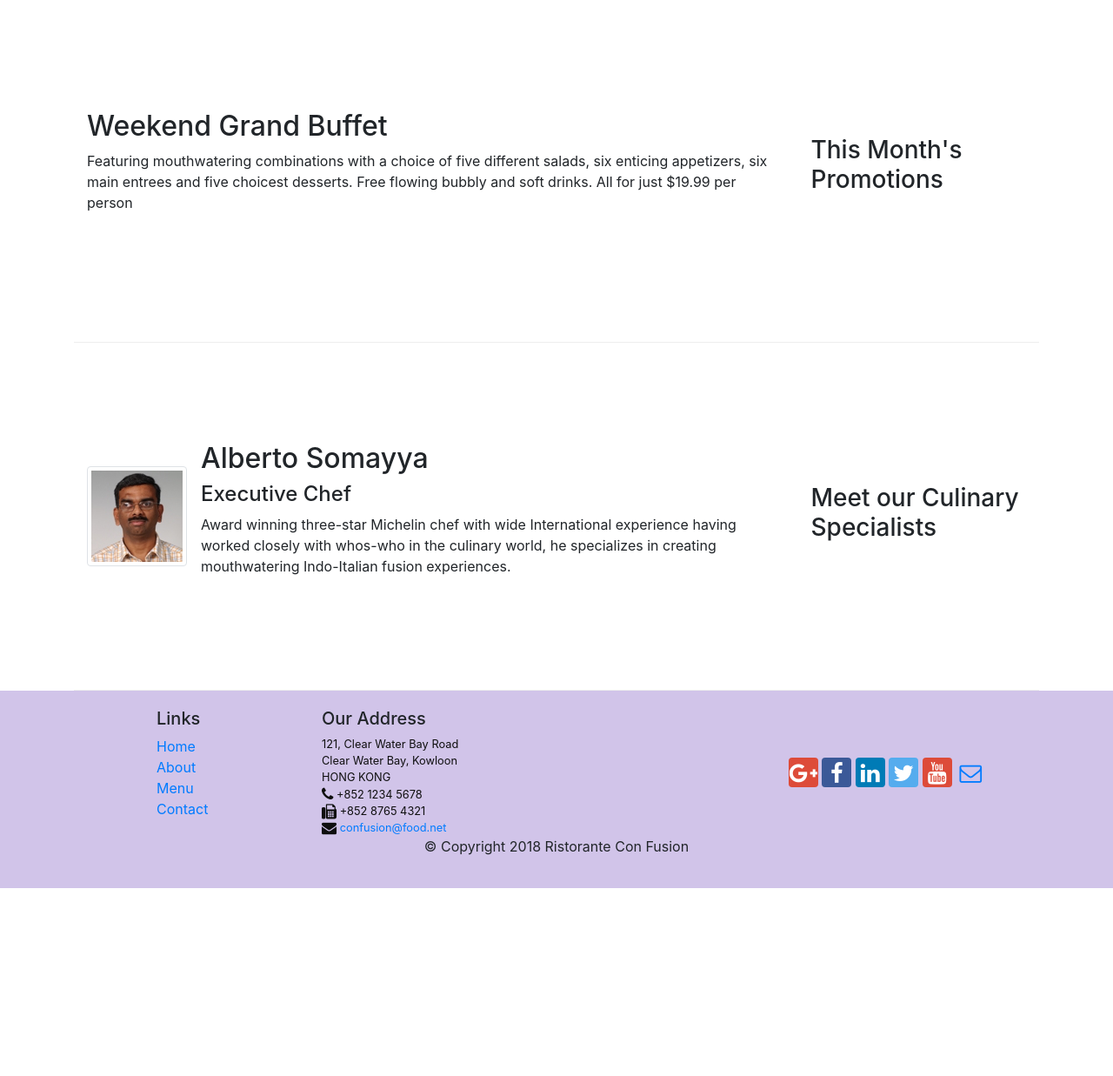
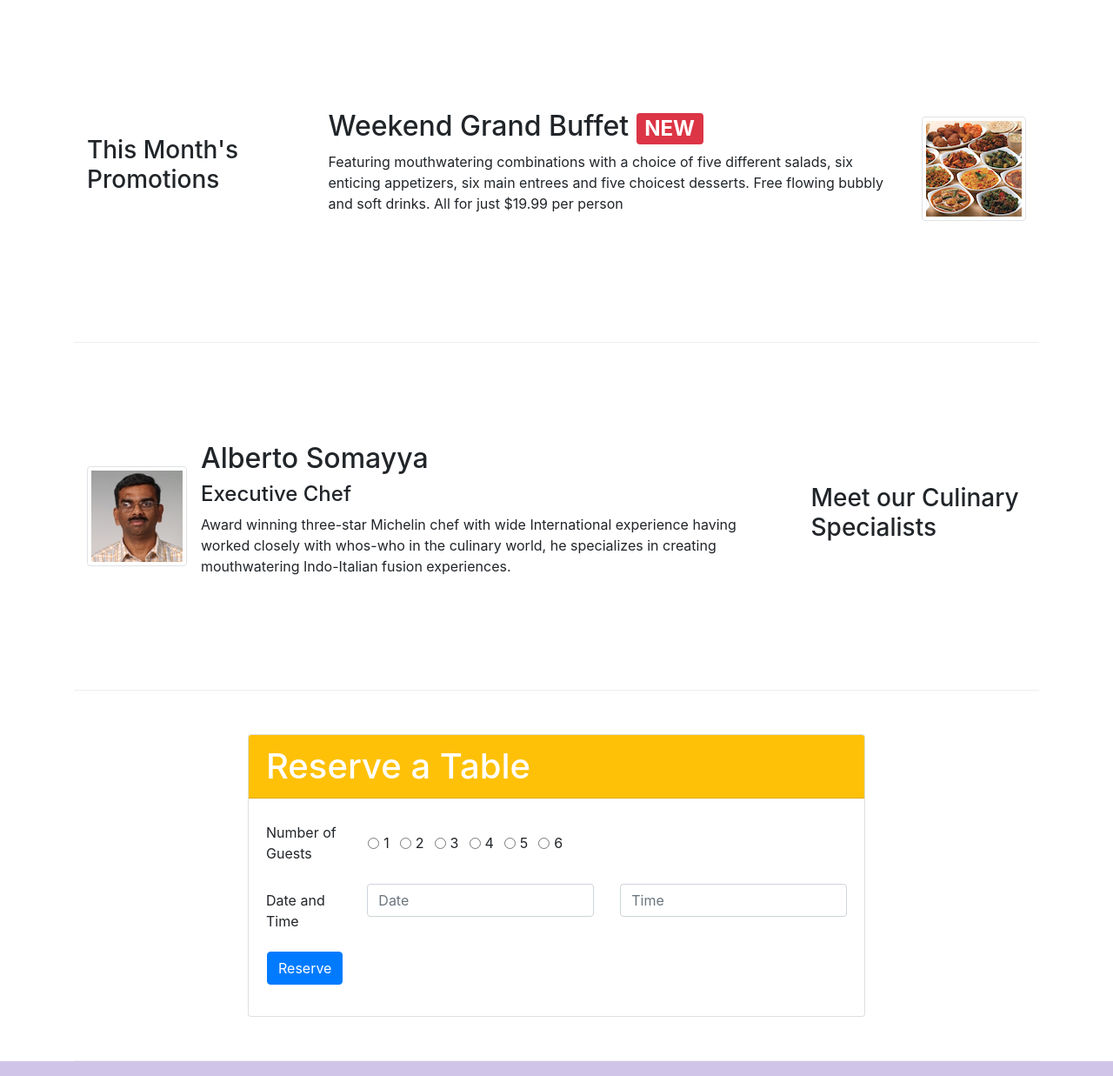
Before and after one commit to susxn/Confusion, a website: page index.html in a window 1280 px wide. Shown: the part 740-1977 px from the top of the page at 87% size. Before the commit the page ends 1761 px from the top, so only its background shows below. Drawn offline with nearby package versions, Linux system fonts and the light colour scheme.

Commit message:
assignment 2

```diff
--- a/index.html
+++ b/index.html
@@ -26,10 +26,14 @@
             <a class="navbar-brand mr-auto" href="./index.html"><img src="img/logo.png" height="30" width="41"></a>
             <div class="collapse navbar-collapse" id="Navbar">
                 <ul class="navbar-nav mr-auto">
-                    <li class="nav-item active"><a class="nav-link" href="./index.html"><span class="fa fa-home fa-lg"></span> Home</a></li>
-                    <li class="nav-item"><a class="nav-link" href="./aboutus.html"><span class="fa fa-info fa-lg"></span> About</a></li>
-                    <li class="nav-item"><a class="nav-link" href="#"><span class="fa fa-list fa-lg"></span> Menu</a></li>
-                    <li class="nav-item"><a class="nav-link" href="./contactus.html"><span class="fa fa-address-card fa-lg"></span> Contact</a></li>
+                    <li class="nav-item active"><a class="nav-link" href="./index.html"><span
+                                class="fa fa-home fa-lg"></span> Home</a></li>
+                    <li class="nav-item"><a class="nav-link" href="./aboutus.html"><span
+                                class="fa fa-info fa-lg"></span> About</a></li>
+                    <li class="nav-item"><a class="nav-link" href="#"><span class="fa fa-list fa-lg"></span> Menu</a>
+                    </li>
+                    <li class="nav-item"><a class="nav-link" href="./contactus.html"><span
+                                class="fa fa-address-card fa-lg"></span> Contact</a></li>
                 </ul>
             </div>
         </div>
@@ -47,6 +51,11 @@
                 <div class="col-12 col-sm align-self-center">
                     <img src="img/logo.png" class="img-fluid">
                 </div>
+
+                <div class="col-12 col-sm-3 align-self-center">
+                    <a href="#scroll-target" class=" btn bg-warning btn-block text-dark">Reserve Table</a>
+                </div>
+
             </div>
         </div>
     </header>
@@ -58,10 +67,10 @@
             </div>
             <div class="col col-sm order-sm-firts col-md">
                 <div class="media">
-                    <img class="d-flex mr-3 img-thumbnail align-self-center"
-                            src="img/uthappizza.png" alt="Uthappizza">
+                    <img class="d-flex mr-3 img-thumbnail align-self-center" src="img/uthappizza.png" alt="Uthappizza">
                     <div class="media-body">
-                        <h2 class="mt-0">Uthappizza <span class="badge badge-danger">HOT</span><span class="badge badge-pill badge-secondary">$4.99</span></h2>
+                        <h2 class="mt-0">Uthappizza <span class="badge badge-danger">HOT</span><span
+                                class="badge badge-pill badge-secondary">$4.99</span></h2>
                         <p class="d-none d-sm-block">A unique combination of Indian Uthappam (pancake) and
                             Italian pizza, topped with Cerignola olives, ripe vine
                             cherry tomatoes, Vidalia onion, Guntur chillies and
@@ -73,14 +82,24 @@
 
 
         <div class="row row-content align-items-center">
-            <div class="col-12 col-sm-4 order-sm-last col-md-3">
+            <div class="col-12 col-sm-4 order-sm-first col-md-3">
                 <h3>This Month's Promotions</h3>
             </div>
             <div class="col col-sm order-sm-firts col-md">
-                <h2>Weekend Grand Buffet</h2>
-                <p>Featuring mouthwatering combinations with a choice of five different salads, six enticing appetizers,
-                    six main entrees and five choicest desserts. Free flowing bubbly and soft drinks. All for just
-                    $19.99 per person </p>
+
+                <div class="media">
+                    <div class="media-body">
+                        <h2 class="mt-0">Weekend Grand Buffet <span class="badge badge-danger">NEW</span></h2>
+
+                        <p class="d-none d-sm-block"> Featuring mouthwatering combinations with a choice of five
+                            different salads, six enticing appetizers,
+                            six main entrees and five choicest desserts. Free flowing bubbly and soft drinks. All for
+                            just
+                            $19.99 per person
+                        </p>
+                    </div>
+                    <img class="d-flex ml-3 img-thumbnail align-self-center" src="img/buffet.png" alt="Buffet">
+                </div>
             </div>
         </div>
 
@@ -90,8 +109,8 @@
             </div>
             <div class="col col-sm order-sm-firts col-md">
                 <div class="media">
-                    <img class="d-flex mr-3 img-thumbnail align-self-center"
-                            src="img/alberto.png" alt="Alberto Somayya">
+                    <img class="d-flex mr-3 img-thumbnail align-self-center" src="img/alberto.png"
+                        alt="Alberto Somayya">
                     <div class="media-body">
                         <h2 class="mt-0">Alberto Somayya</h2>
                         <h4>Executive Chef</h4>
@@ -99,13 +118,89 @@
                             International experience having worked closely with
                             whos-who in the culinary world, he specializes in
                             creating mouthwatering Indo-Italian fusion experiences.
-                            </p>
+                        </p>
                     </div>
                 </div>
 
             </div>
         </div>
+
+        <div class="row row-content justify-content-md-center" id="scroll-target">
+            <div class="col-12 col-sm-8 col-md-8 col-lg-8 col-xl-8">
+                <div class="card">
+                    <h1 class="card-header bg-warning text-white"> Reserve a Table</h1>
+                    <div class="card-body">
+                        <form>
+                            <div class="form-group row">
+                                <label for="inputEmail3" class="col-sm-2 col-form-label"> Number of Guests</label>
+
+                                <div class="form-check form-check-inline">
+                                    <input class="ml-3 form-check-input" type="radio" name="inlineRadioOptions"
+                                        id="inlineRadio1" value="option1">
+                                    <label class="form-check-label" for="inlineRadio1">1</label>
+                                </div>
+
+                                <div class="form-check form-check-inline">
+                                    <input class="form-check-input" type="radio" name="inlineRadioOptions"
+                                        id="inlineRadio2" value="option2">
+                                    <label class="form-check-label" for="inlineRadio2">2</label>
+                                </div>
+
+                                <div class="form-check form-check-inline">
+                                    <input class="form-check-input" type="radio" name="inlineRadioOptions"
+                                        id="inlineRadio3" value="option3">
+                                    <label class="form-check-label" for="inlineRadio3">3</label>
+                                </div>
+
+                                <div class="form-check form-check-inline">
+                                    <input class="form-check-input" type="radio" name="inlineRadioOptions"
+                                        id="inlineRadio4" value="option4">
+                                    <label class="form-check-label" for="inlineRadio1">4</label>
+                                </div>
+
+                                <div class="form-check form-check-inline">
+                                    <input class="form-check-input" type="radio" name="inlineRadioOptions"
+                                        id="inlineRadio5" value="option5">
+                                    <label class="form-check-label" for="inlineRadio2">5</label>
+                                </div>
+
+                                <div class="form-check form-check-inline">
+                                    <input class="form-check-input" type="radio" name="inlineRadioOptions"
+                                        id="inlineRadio6" value="option6">
+                                    <label class="form-check-label" for="inlineRadio3">6</label>
+                                </div>
+                            </div>
+
+                            <div class="form-group row">
+                                <label for="inputEmail3" class="col-sm-2 col-form-label"> Date and Time</label>
+                                <div class="col">
+                                    <input type="text" class="form-control" placeholder="Date">
+                                </div>
+                                <div class="col">
+                                    <input type="text" class="form-control" placeholder="Time">
+                                </div>
+
+                            </div>
+
+                            <div class="form-group row">
+                                <button type="submit" class="ml-3 btn btn-primary">Reserve</button>
+                            </div>
+
+                        </form>
+
+                    </div>
+                </div>
+            </div>
+        </div>
+
     </div>
+
+
+
+
+
+
+
 
     <footer class="footer">
         <div class="container">
@@ -133,11 +228,16 @@
                 </div>
                 <div class="col-12 col-sm-4 align-self-center">
                     <div class="text-center">
-                        <a class="btn btn-social-icon btn-google" href="http://google.com/+"><i class="fa fa-google-plus"></i></a>
-                        <a class="btn btn-social-icon btn-facebook" href="http://www.facebook.com/profile.php?id="><i class="fa fa-facebook"></i></a>
-                        <a class="btn btn-social-icon btn-linkedin" href="http://www.linkedin.com/in/"><i class="fa fa-linkedin"></i></a>
-                        <a class="btn btn-social-icon btn-twitter" href="http://twitter.com/"><i class="fa fa-twitter"></i></a>
-                        <a class="btn btn-social-icon btn-google" href="http://youtube.com/"><i class="fa fa-youtube"></i></a>
+                        <a class="btn btn-social-icon btn-google" href="http://google.com/+"><i
+                                class="fa fa-google-plus"></i></a>
+                        <a class="btn btn-social-icon btn-facebook" href="http://www.facebook.com/profile.php?id="><i
+                                class="fa fa-facebook"></i></a>
+                        <a class="btn btn-social-icon btn-linkedin" href="http://www.linkedin.com/in/"><i
+                                class="fa fa-linkedin"></i></a>
+                        <a class="btn btn-social-icon btn-twitter" href="http://twitter.com/"><i
+                                class="fa fa-twitter"></i></a>
+                        <a class="btn btn-social-icon btn-google" href="http://youtube.com/"><i
+                                class="fa fa-youtube"></i></a>
                         <a class="btn btn-social-icon" href="mailto:"><i class="fa fa-envelope-o"></i></a>
                     </div>
                 </div>
```
Also changed, not shown: aboutus.html (+1 -1 lines).
